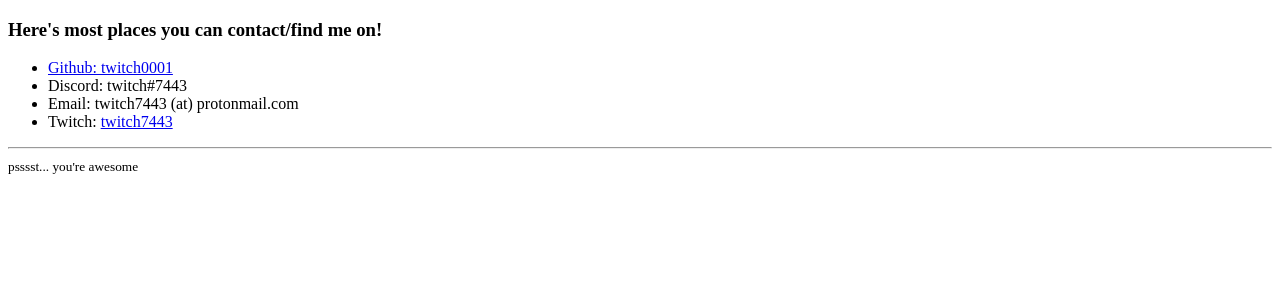
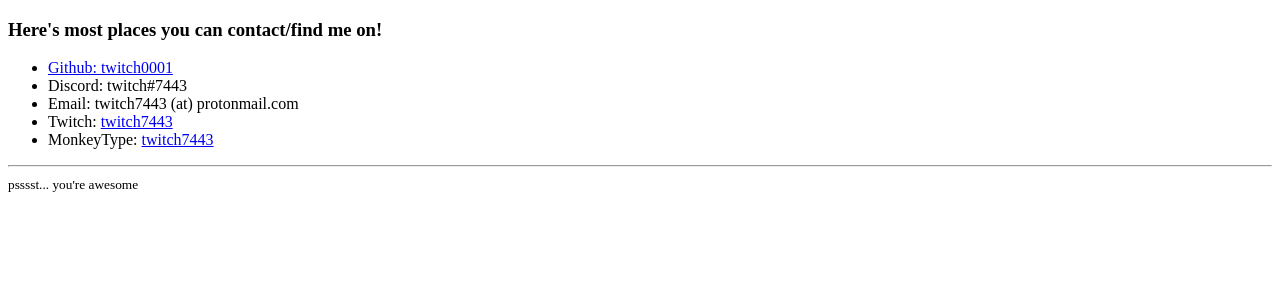
Before and after one commit to twitch0001/personal-site, a Flask app: page /socials in a window 1280 px wide. Shown: the part 133-433 px from the top of the page. Run offline with Flask 2, Linux system fonts and the light colour scheme.

Commit message:
Add monkeytype to socials

```diff
--- a/templates/socials.html
+++ b/templates/socials.html
@@ -15,6 +15,7 @@
         <li>Discord: twitch#7443</li>
         <li>Email: twitch7443 (at) protonmail.com</li>
         <li>Twitch: <a href="https://twitch.tv/twitch7443">twitch7443</a></li>
+        <li>MonkeyType: <a href="https://monkeytype.com/profile/twitch7443">twitch7443</a></li>
 </ul>
 
 {% include 'footer.html' %}
```
